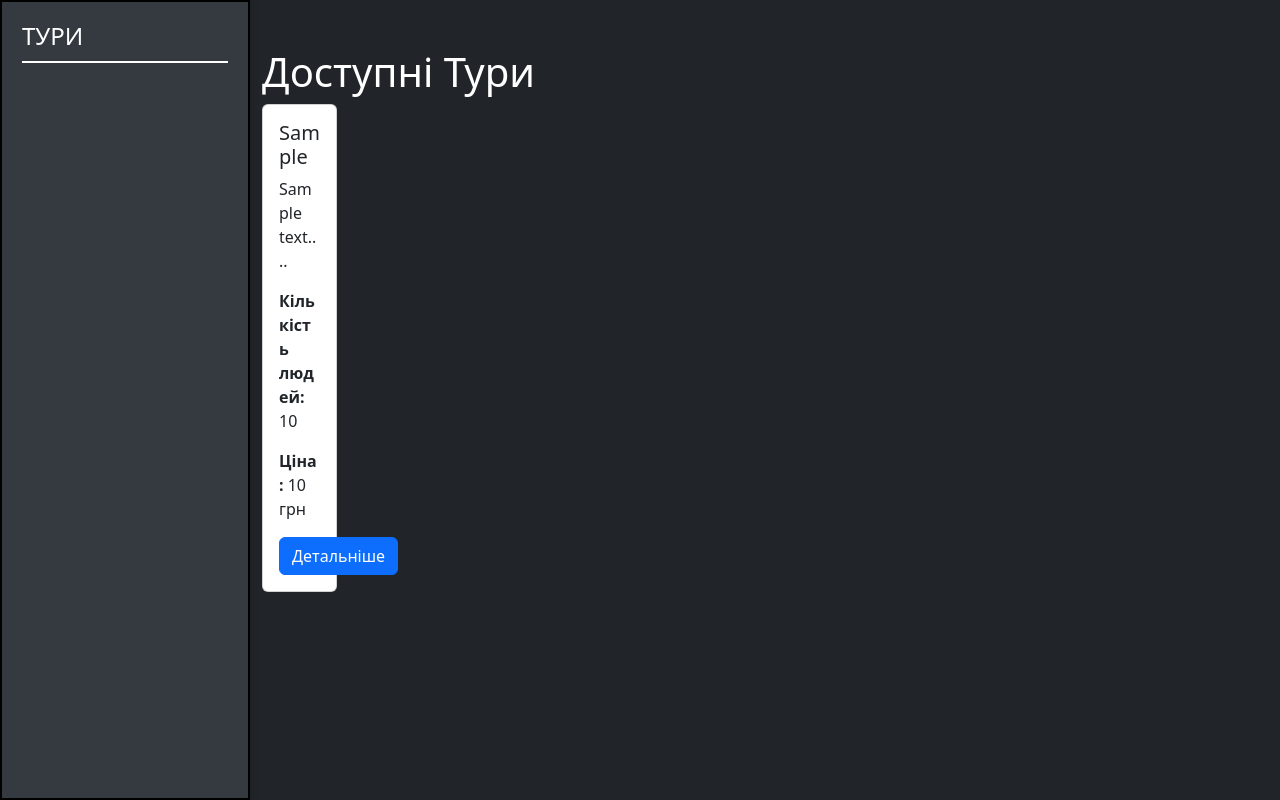
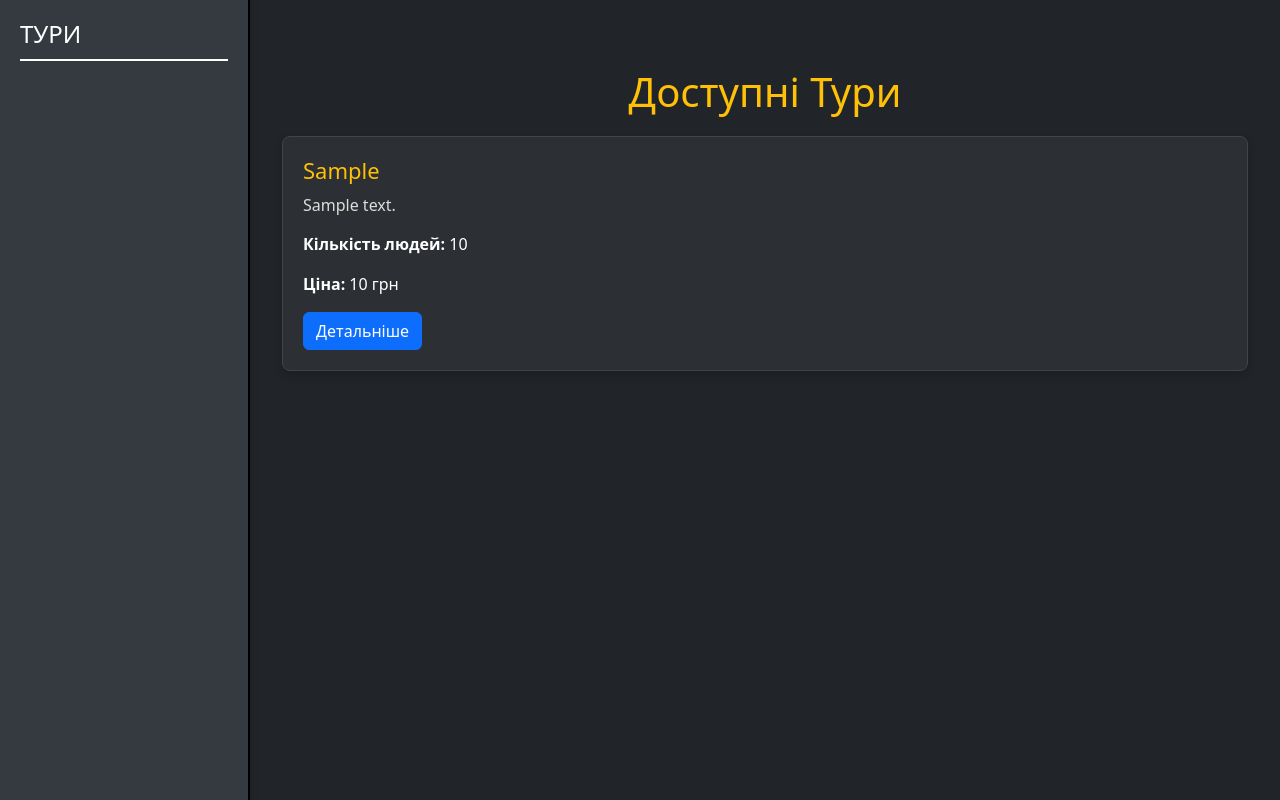
Before and after one commit to L1ptsonnn/Project3semester, a FastAPI app: page / in a window 1280 px wide. Run offline with FastAPI, Linux system fonts and the light colour scheme; tables that the repository leaves empty hold one stand-in row (values such as "Sample post").

Commit message:
(Edit): edited main pages for users and admins(posts styles)

```diff
--- a/static/css/index-style.css
+++ b/static/css/index-style.css
@@ -3,16 +3,19 @@
     min-height: 100vh;
     background-color: #212529;
     color: white;
+    margin: 0;
 }
+
 .sidebar {
     background-color: #343a40;
     color: white;
     min-height: 100vh;
     padding: 20px;
     width: 250px;
-            border: 2px solid black;
+    border-right: 2px solid black;
     box-shadow: 3px 0 5px rgba(0, 0, 0, 0.1);
 }
+
 .sidebar h2 {
     font-size: 24px;
     margin-bottom: 20px;
@@ -20,32 +23,71 @@
     border-bottom: 2px solid white;
     padding-bottom: 10px;
 }
+
 .sidebar .add-post-link {
     margin-top: 20px;
     color: white;
     font-size: 16px;
     text-decoration: none;
     font-weight: bold;
-            background-color: transparent;
     padding: 10px 20px;
+    border: 2px solid white;
     border-radius: 5px;
     text-align: center;
     display: block;
 }
+
 .sidebar .add-post-link:hover {
     color: #343a40;
     background-color: white;
 }
-        .content {
-            margin-left: 270px;
+
+.main-content {
+    flex-grow: 1;
     padding: 20px;
-            flex-grow: 1;
-            background-color: #212529;
-            border-radius: 8px;
 }
-        .content h1 {
+
+.main-content h1 {
+    text-align: center;
+    color: #ffc107;
     margin-bottom: 20px;
 }
-        .content p {
-            margin-bottom: 20px;
+
+.tour-list {
+    display: flex;
+    flex-direction: column;
+    gap: 20px;
 }
+
+.tour-item {
+    width: 100%;
+    padding: 20px;
+    background-color: #2c2f33;
+    border: 1px solid #444;
+    border-radius: 8px;
+    box-shadow: 0 4px 8px rgba(0, 0, 0, 0.2);
+}
+
+.tour-title {
+    font-size: 22px;
+    margin-bottom: 10px;
+    color: #ffc107;
+}
+
+.tour-description {
+    margin-bottom: 15px;
+    font-size: 16px;
+    color: #ddd;
+}
+
+.tour-actions {
+    display: flex;
+    gap: 10px;
+    margin-top: 15px;
+}
+
+    padding: 10px 15px;
+    font-size: 14px;
+    text-transform: uppercase;
+    font-weight: bold;
+}
--- a/templates/index.html
+++ b/templates/index.html
@@ -16,18 +16,14 @@
     <div class="main-content">
         <div class="container mt-5">
             <h1 class="text-center">Доступні Тури</h1>
-            <div class="row">
+            <div class="tour-list">
                 {% for tour in tours %}
-                <div class="col-md-4 mb-4">
-                    <div class="card">
-                        <div class="card-body">
-                            <h5 class="card-title">{{ tour.country }}</h5>
-                            <p class="card-text">{{ tour.content[:100] }}...</p>
-                            <p><strong>Кількість людей:</strong> {{ tour.group_size }}</p>
-                            <p><strong>Ціна:</strong> {{ tour.price }} грн</p>
-                            <a href="/tour/{{ tour.id }}" class="btn btn-primary">Детальніше</a>
-                        </div>
-                    </div>
+                <div class="tour-item">
+                    <h3 class="tour-title">{{ tour.country }}</h3>
+                    <p class="tour-description">{{ tour.content }}</p>
+                    <p><strong>Кількість людей:</strong> {{ tour.group_size }}</p>
+                    <p><strong>Ціна:</strong> {{ tour.price }} грн</p>
+                    <a href="/tour/{{ tour.id }}" class="btn btn-primary">Детальніше</a>
                 </div>
                 {% endfor %}
             </div>
```
Also changed, not shown: templates/index-admin.html (+12 -14 lines). Lines whose indentation alone changed are shown as unchanged.
